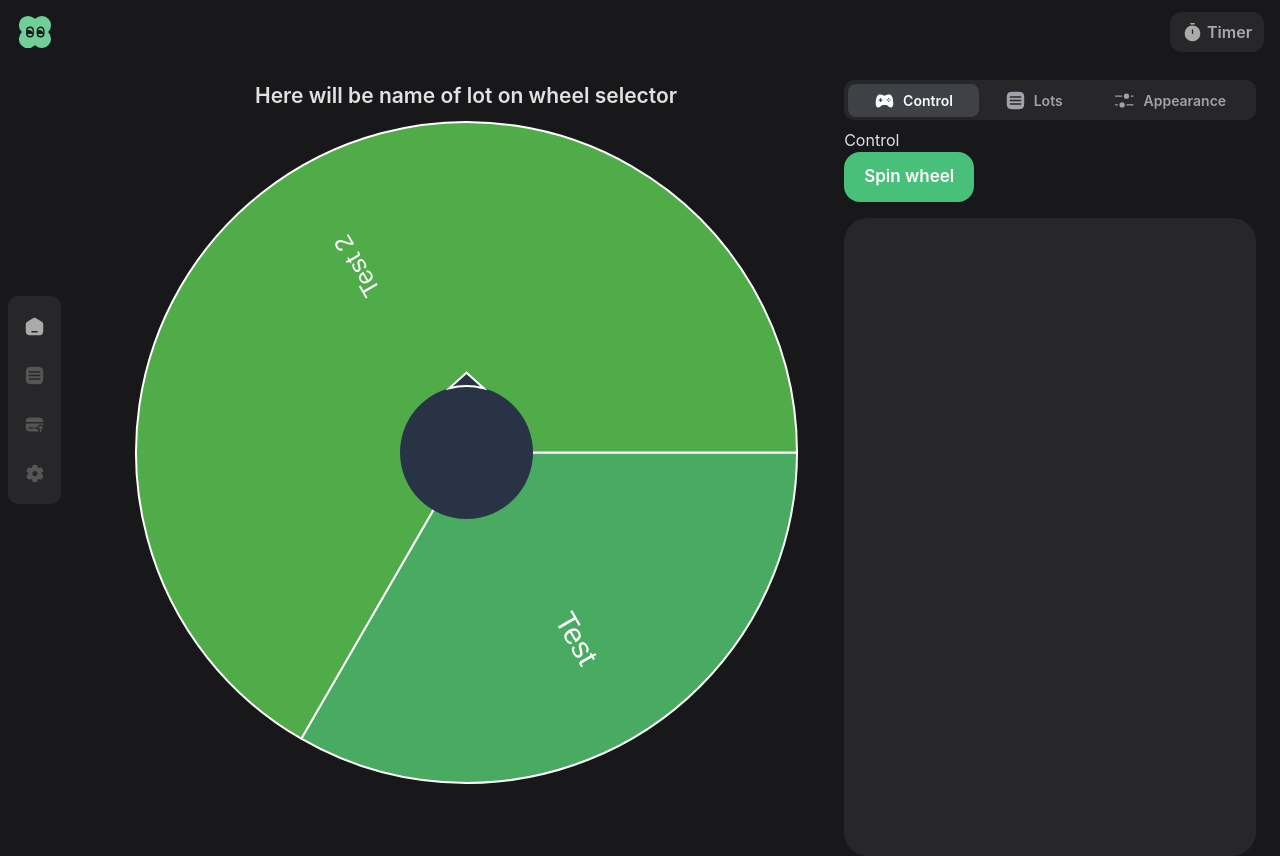
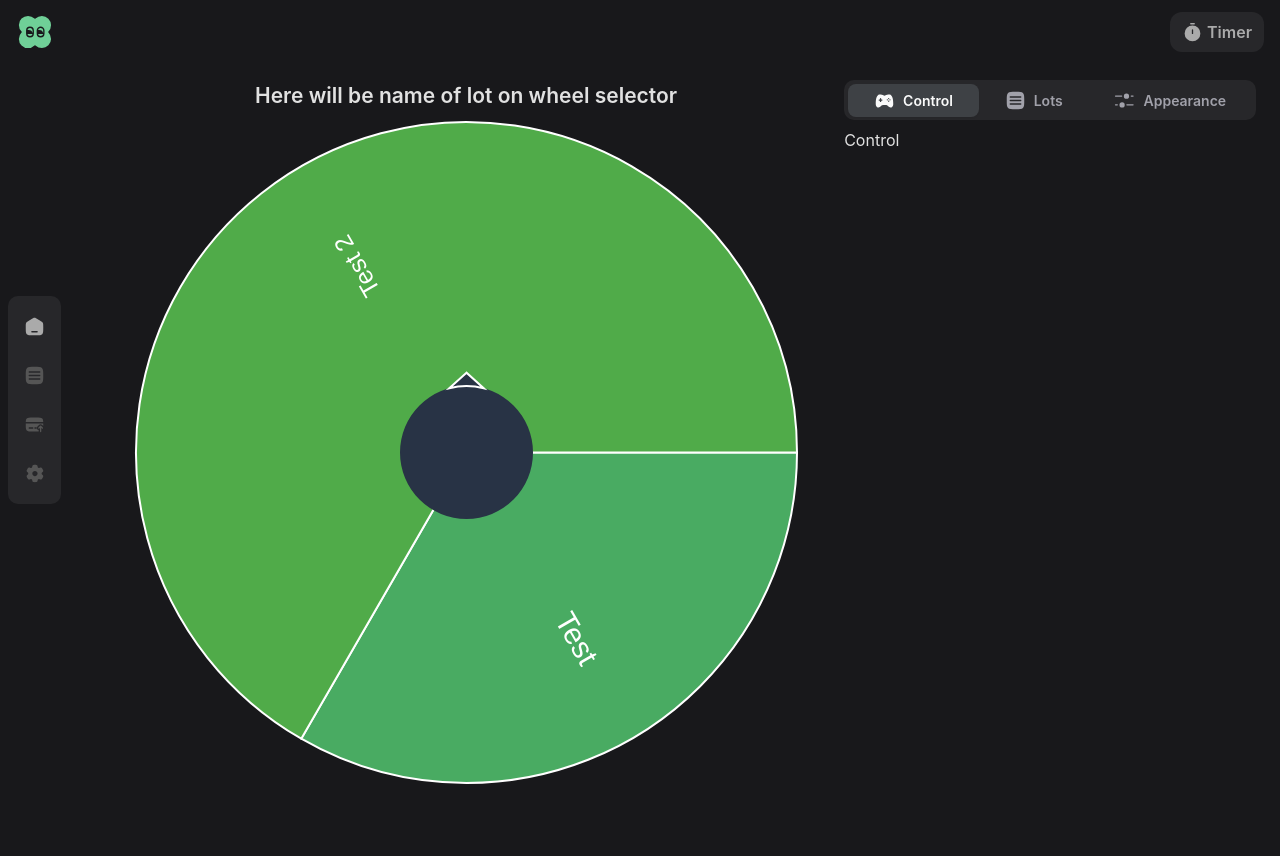
Before and after one commit to novsource/klewik-mono, a React (Vite) app in the folder apps/streamers-dashboard/: page /dashboard/1/wheel in a window 1280 px wide. After the commit the page ends 800 px from the top, so only its background shows below. Built offline with nearby package versions, Linux system fonts and the light colour scheme.

Commit message:
refactor(wheel): change page

```diff
--- a/apps/streamers-dashboard/src/pages/AuctionWheelPage/AuctionWheelPage.tsx
+++ b/apps/streamers-dashboard/src/pages/AuctionWheelPage/AuctionWheelPage.tsx
@@ -1,7 +1,15 @@
 import {WheelContainer} from './components/Wheel';
+import WheelTab from './components/WheelTabs/WheelTab';
 
 const AuctionWheelPage = () => {
-  return <WheelContainer />;
+  return (
+    <div className="flex h-full w-full px-4 flex-shrink-1 py-4">
+      <WheelContainer />
+      <div className="min-w-[300px] w-[500px] h-full">
+        <WheelTab />
+      </div>
+    </div>
+  );
 };
 
 export default AuctionWheelPage;
--- a/apps/streamers-dashboard/src/pages/AuctionWheelPage/components/Wheel/WheelContainer.tsx
+++ b/apps/streamers-dashboard/src/pages/AuctionWheelPage/components/Wheel/WheelContainer.tsx
@@ -50,27 +50,12 @@ const WheelContainer = () => {
   };
 
   return (
-    <div className="flex h-full w-full px-4 flex-shrink-1 py-4">
-      <div className="h-full w-full flex flex-col gap-y-2 flex-shrink-[2]">
-        <span
-          ref={lotTextRef}
-          className="font-semibold text-titleXL text-center">
-          Here will be name of lot on wheel selector
-        </span>
-        <div className="w-full h-full">
-          <Wheel ref={wheelRef} wheelSelectorRef={wheelSelectorRef} />
-        </div>
-      </div>
-      <div className="min-w-[300px] w-[500px] h-full">
-        <WheelTab />
-        <div className="h-full flex flex-col gap-y-4">
-          <button
-            onClick={handleClick}
-            className="flex gap-x-2 w-fit items-center justify-center bg-green text-white font-semibold text-title px-5 py-3 rounded-[16px]">
-            Spin wheel
-          </button>
-          <div className="h-full bg-dark rounded-large"></div>
-        </div>
+    <div className="h-full w-full flex flex-col gap-y-2 flex-shrink-[2]">
+      <span ref={lotTextRef} className="font-semibold text-titleXL text-center">
+        Here will be name of lot on wheel selector
+      </span>
+      <div className="w-full h-full">
+        <Wheel ref={wheelRef} wheelSelectorRef={wheelSelectorRef} />
       </div>
     </div>
   );
```
